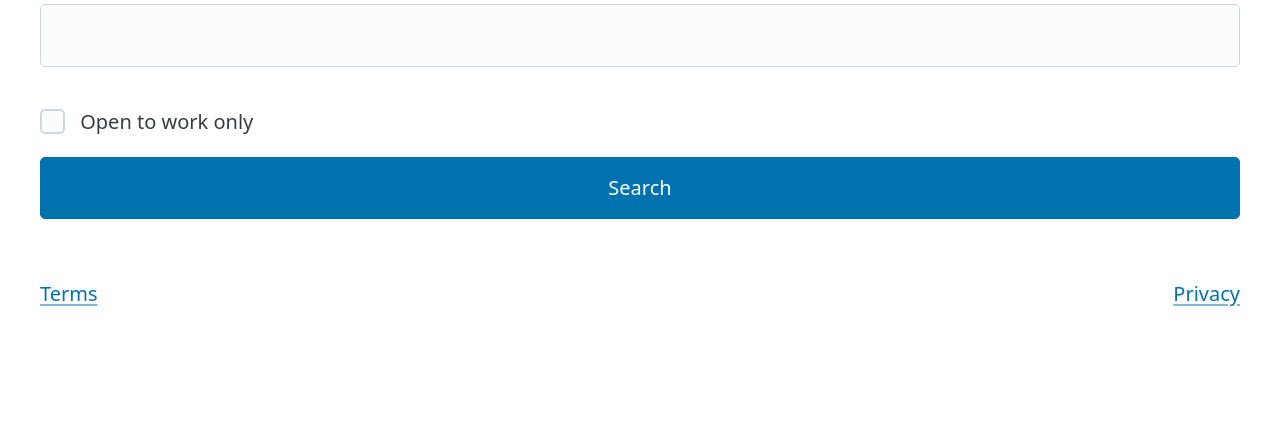
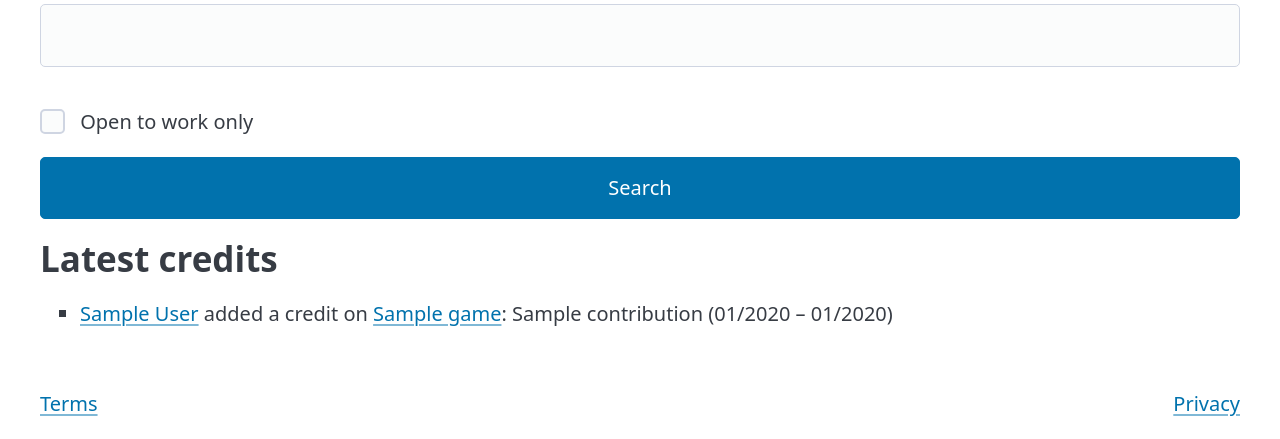
Before and after one commit to Hushcrasher/rollcall, a Django app: page / in a window 1280 px wide. Shown: the part 1117-1556 px from the top of the page. Before the commit the page ends 1423 px from the top, so only its background shows below. Run offline with Django 5.2, Linux system fonts and the light colour scheme; data comes from the database, SQL or seed files in the repository; tables that the repository leaves empty hold one stand-in row (values such as "Sample post"); parts of the project's set-up code (start-up, migrations or seed data) failed here and were passed over.

Commit message:
feat(home): latest-credits feed on the bare front door
Only active credits of public profiles; replaced by results once a search
runs. No caching — one indexed query (spec 2026-08-20 §3).

Co-Authored-By: Claude Fable 5 <noreply@anthropic.com>
Signed-off-by: juliebelzanne <belzannejulie@gmail.com>

```diff
--- a/search/views.py
+++ b/search/views.py
@@ -16,6 +16,7 @@ from django_ratelimit.core import is_ratelimited
 from django_ratelimit.decorators import ratelimit
 from django_ratelimit.exceptions import Ratelimited
 
+from contributions.models import Contribution
 from games.igdb import IGDBClient
 from games.models import Engine, Genre
 from search.forms import RecruiterSearchForm
@@ -99,6 +100,17 @@ class PeopleSearchView(TemplateView):
                 page=self.request.GET.get("page"),
             )
             context["searched"] = True
+        if not self.request.GET:
+            # The bare front door only: a search (valid or not) replaces the
+            # feed. Guards are the feature — only publishable rows render
+            # (docs/00 #7), and only for people who are findable at all.
+            context["latest_credits"] = (
+                Contribution.objects.filter(
+                    status=Contribution.Status.ACTIVE, user__profile_public=True
+                )
+                .select_related("user", "game")
+                .order_by("-created_at")[:10]
+            )
         return context
 
 
--- a/templates/search/people_search.html
+++ b/templates/search/people_search.html
@@ -172,4 +172,26 @@
       {% endif %}
     </section>
   {% endif %}
+
+  {% if latest_credits %}
+    <section>
+      <h2>{% translate "Latest credits" %}</h2>
+      {% comment %}
+        Sentence fragmented around the two links — acceptable while
+        LANGUAGES = [en] only. No timestamps beyond the credit's own dates:
+        "2 hours ago" would advertise activity patterns (spec §3).
+      {% endcomment %}
+      <ul>
+        {% for c in latest_credits %}
+          <li>
+            <a href="{% url 'accounts:profile' c.user.slug %}">{{ c.user.display_name }}</a>
+            {% translate "added a credit on" %}
+            <a href="{% url 'games:game' c.game.slug %}">{{ c.game.title }}</a>:
+            {{ c.job_title }}
+            ({{ c.start_date|date:"m/Y" }} – {% if c.end_date %}{{ c.end_date|date:"m/Y" }}{% else %}{% translate "present" %}{% endif %})
+          </li>
+        {% endfor %}
+      </ul>
+    </section>
+  {% endif %}
 {% endblock %}
```
Also changed, not shown: search/tests/test_latest_credits_feed.py (added, +77 -0 lines).
